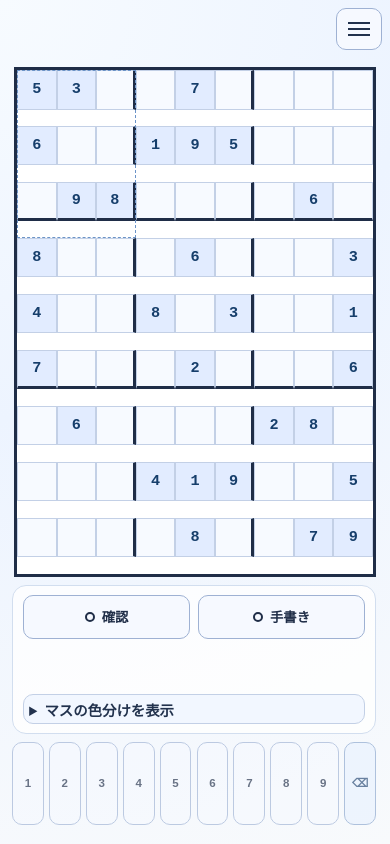
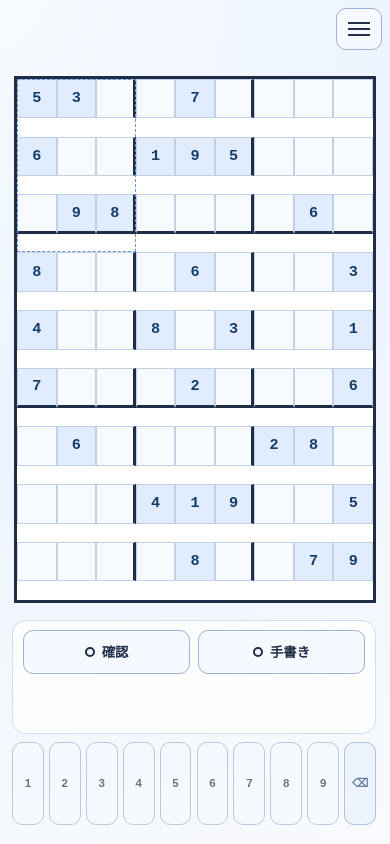
Before and after one commit to shgnaka/sudoku-display, a React (Vite) app: page /#/solve in a window 390 px wide. Built offline with nearby package versions, Linux system fonts and the light colour scheme.

Commit message:
Remove solve-page legend component and related styles

```diff
--- a/src/pages/SolvePage.tsx
+++ b/src/pages/SolvePage.tsx
@@ -110,7 +110,6 @@ export function SolvePage(): JSX.Element {
         onClearAllInk={handleClearAllInk}
         onToggleInkMode={toggleInkMode}
         onToggleReviewMode={toggleReviewMode}
-        shouldShowLegendGuide={isMobileViewport}
         shouldShowInkActions={shouldShowInkActions}
       />
 
--- a/src/pages/solve/SolveControlsPanel.tsx
+++ b/src/pages/solve/SolveControlsPanel.tsx
@@ -4,7 +4,6 @@ import { InkToggleBar } from "../../components/InkToggleBar";
 interface SolveControlsPanelProps {
   isReviewMode: boolean;
   isInkMode: boolean;
-  shouldShowLegendGuide: boolean;
   shouldShowInkActions: boolean;
   onToggleReviewMode: () => void;
   onToggleInkMode: () => void;
@@ -15,7 +14,6 @@ interface SolveControlsPanelProps {
 export function SolveControlsPanel({
   isReviewMode,
   isInkMode,
-  shouldShowLegendGuide,
   shouldShowInkActions,
   onToggleReviewMode,
   onToggleInkMode,
@@ -50,25 +48,6 @@ export function SolveControlsPanel({
           <div aria-hidden="true" className="mode-slot-placeholder" />
         )}
       </div>
-      {shouldShowLegendGuide && (
-        <details className="solve-legend">
-          <summary className="solve-legend-summary">マスの色分けを表示</summary>
-          <ul className="solve-legend-list">
-            <li className="solve-legend-item">
-              <span aria-hidden="true" className="solve-legend-chip solve-legend-chip--given" />
-              初期値
-            </li>
-            <li className="solve-legend-item">
-              <span aria-hidden="true" className="solve-legend-chip solve-legend-chip--user" />
-              ユーザー入力
-            </li>
-            <li className="solve-legend-item">
-              <span aria-hidden="true" className="solve-legend-chip solve-legend-chip--empty" />
-              空
-            </li>
-          </ul>
-        </details>
-      )}
     </section>
   );
 }
--- a/src/styles/solve-page.base.css
+++ b/src/styles/solve-page.base.css
@@ -102,65 +102,6 @@
   font-weight: var(--font-weight-bold);
   font-family: var(--font-family-mono);
   color: var(--text-subtle-strong);
-}
-
-.solve-legend {
-  margin: 0;
-  border: var(--border-width-base) solid var(--solve-legend-summary-border);
-  border-radius: var(--radius-md);
-  background: var(--solve-legend-summary-bg);
-  padding: var(--space-2xs) var(--space-sm);
-}
-
-.solve-legend-summary {
-  cursor: pointer;
-  color: var(--text-subtle-strong);
-  font-size: var(--font-size-hint);
-  font-weight: var(--font-weight-semibold);
-}
-
-.solve-legend-summary::-webkit-details-marker {
-  margin-right: var(--space-2xs);
-}
-
-.solve-legend-list {
-  margin: var(--space-3xs) 0 0;
-  padding: 0;
-  list-style: none;
-  display: grid;
-  gap: var(--space-2xs);
-}
-
-.solve-legend-item {
-  display: flex;
-  align-items: center;
-  gap: var(--space-xs);
-  color: var(--text-muted);
-  font-size: var(--font-size-hint);
-}
-
-.solve-legend-chip {
-  display: inline-block;
-  width: 0.95rem;
-  height: 0.95rem;
-  border: var(--border-width-base) solid transparent;
-  border-radius: var(--radius-sm);
-  flex: 0 0 auto;
-}
-
-.solve-legend-chip--given {
-  background: var(--solve-legend-given-bg);
-  border-color: var(--solve-legend-given-border);
-}
-
-.solve-legend-chip--user {
-  background: var(--solve-legend-user-bg);
-  border-color: var(--solve-legend-user-border);
-}
-
-.solve-legend-chip--empty {
-  background: var(--solve-legend-empty-bg);
-  border-color: var(--solve-legend-empty-border);
 }
 
 button.sudoku-cell {
--- a/src/styles/solve-page.no-scroll.css
+++ b/src/styles/solve-page.no-scroll.css
@@ -60,14 +60,6 @@ body.solve-no-scroll-body {
   width: min(100%, var(--solve-board-size));
 }
 
-.app-root.solve-no-scroll .solve-legend {
-  padding: var(--space-2xs) var(--space-xs);
-}
-
-.app-root.solve-no-scroll .solve-legend-list {
-  gap: var(--space-3xs);
-}
-
 .app-root.solve-no-scroll .solve-board-panel {
   min-height: 0;
   min-width: 0;
--- a/src/styles/tokens.css
+++ b/src/styles/tokens.css
@@ -52,15 +52,6 @@
   --solve-origin-user-selected-bg: #ffdcbc;
   --solve-origin-empty-selected-bg: #e5edf9;
 
-  --solve-legend-given-bg: #e9f1ff;
-  --solve-legend-given-border: #bfd2ef;
-  --solve-legend-user-bg: #e7f5ff;
-  --solve-legend-user-border: #bdd9ec;
-  --solve-legend-empty-bg: #f7faff;
-  --solve-legend-empty-border: #d4dfef;
-  --solve-legend-summary-bg: #f2f7ff;
-  --solve-legend-summary-border: #c3d0e6;
-
   --solve-backspace-bg: #e9f2ff;
   --solve-backspace-border: #88a4cc;
   --solve-backspace-fg: #1e426f;
```
Also changed, not shown: 1 other file (tests, documents, lock files or other folders).
